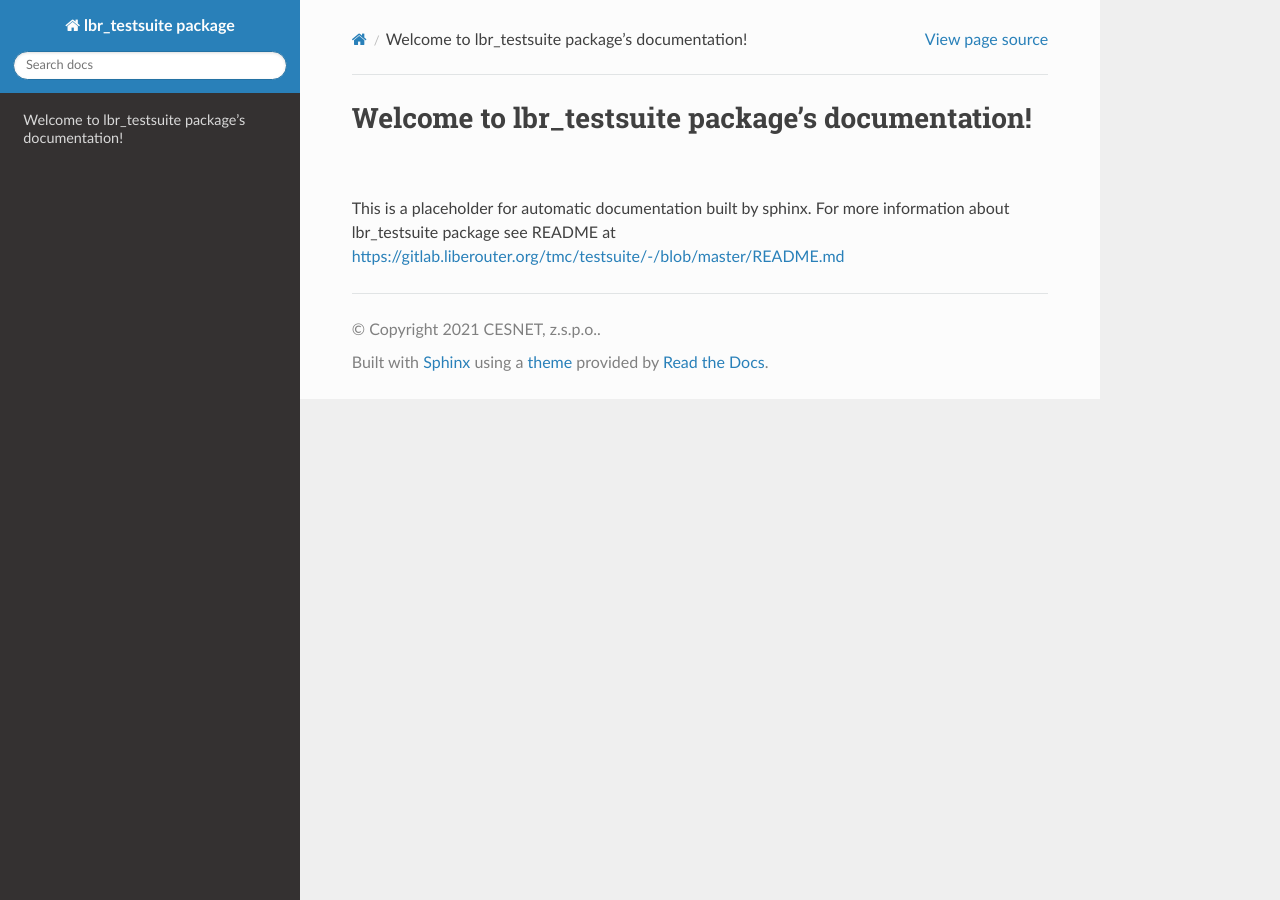
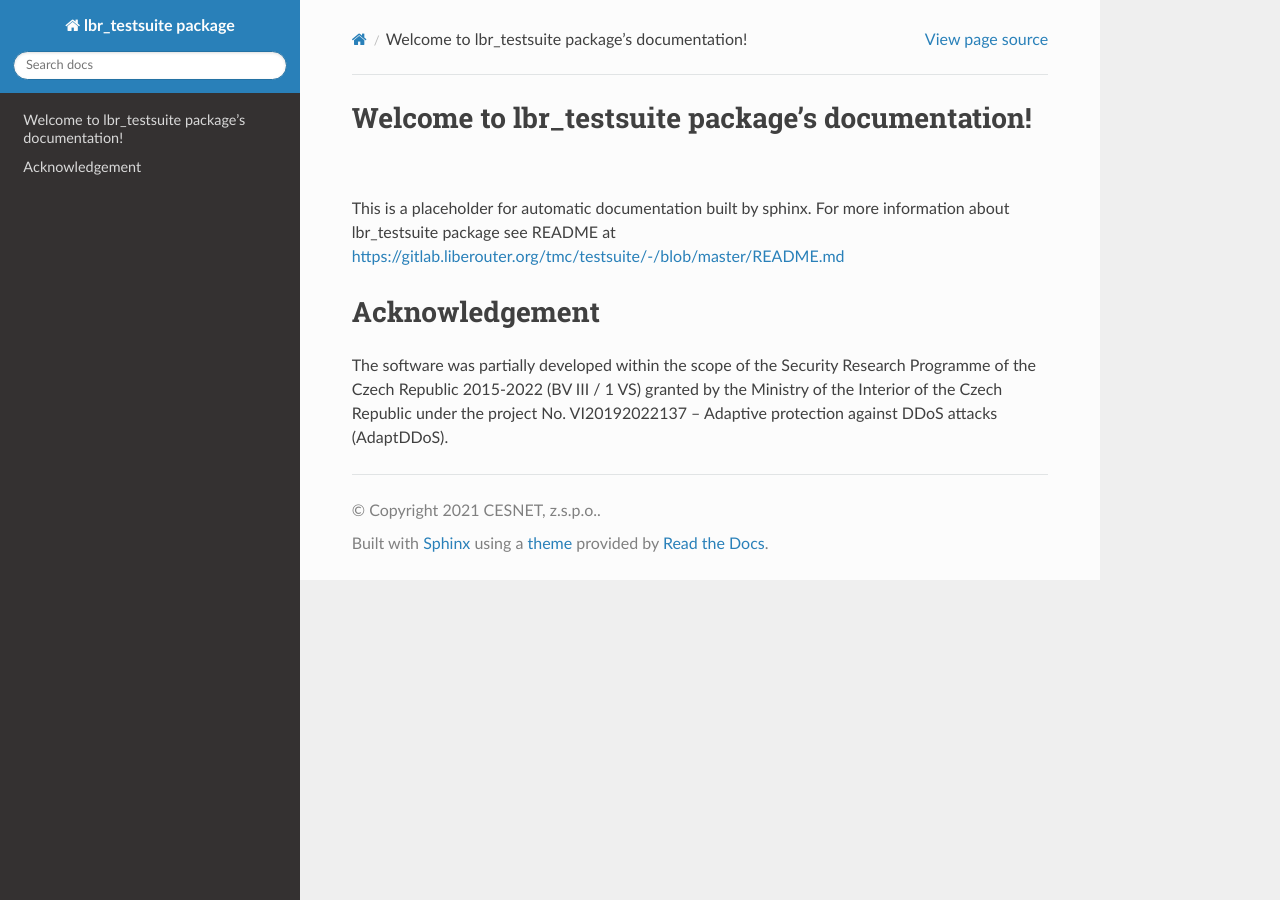
Before and after one commit to CESNET/lbr-testsuite, a Sphinx documentation site: the page built from doc/source/index.rst, in a window 1280 px wide. Built offline with Sphinx 7.4.7 and the Read the Docs theme 2.0.0, drawn with Linux system fonts in a browser that asks for light colours; pages that are not in the unit, such as notebooks, are missing from menus.

Commit message:
doc: project AdaptDDoS acknowledgement

```diff
--- a/doc/source/index.rst
+++ b/doc/source/index.rst
@@ -12,3 +12,13 @@
 
    sources/lbr_testsuite
    sources/pytest_tests
+
+
+Acknowledgement
+===============
+
+The software was partially developed within the scope of the Security
+Research Programme of the Czech Republic 2015-2022 (BV III / 1 VS)
+granted by the Ministry of the Interior of the Czech Republic under
+the project No. VI20192022137 -- Adaptive protection against DDoS
+attacks (AdaptDDoS).
```
